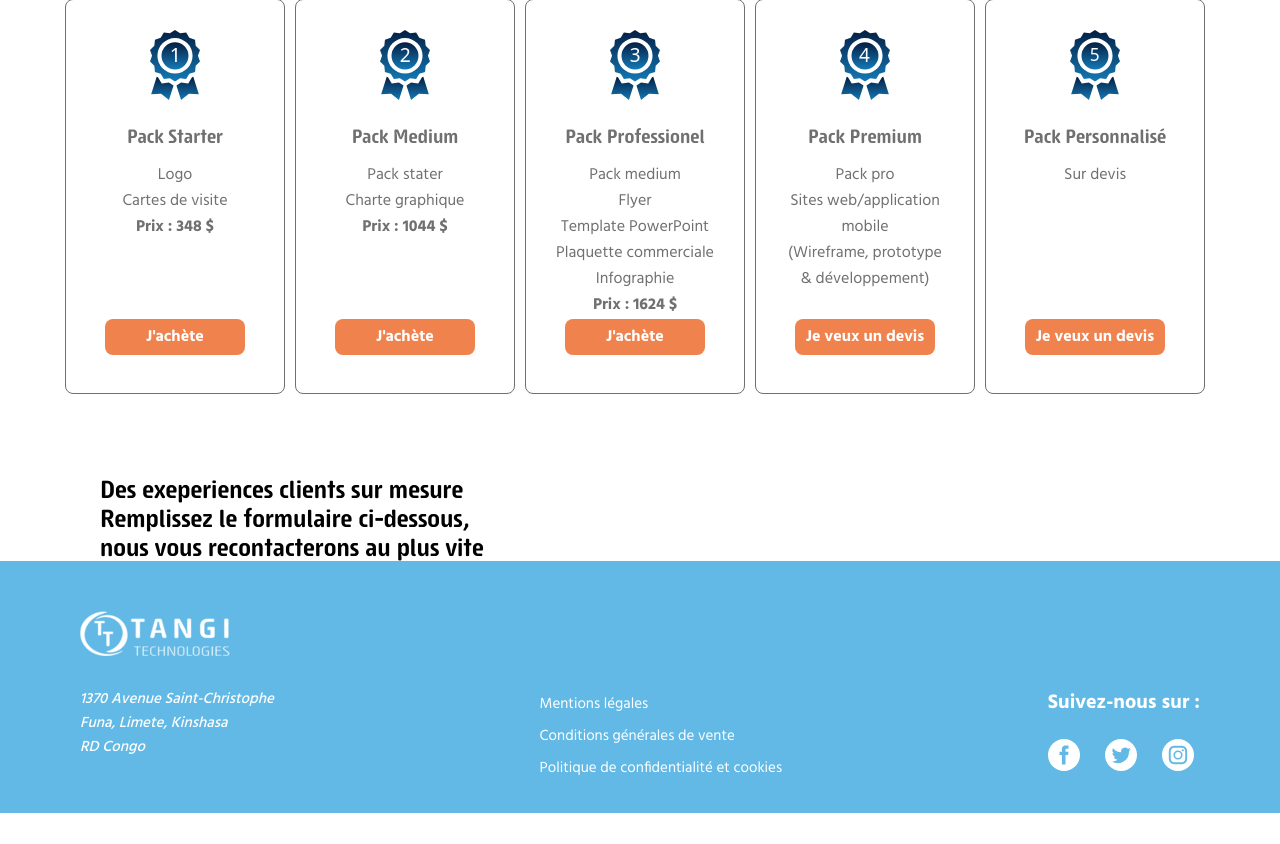
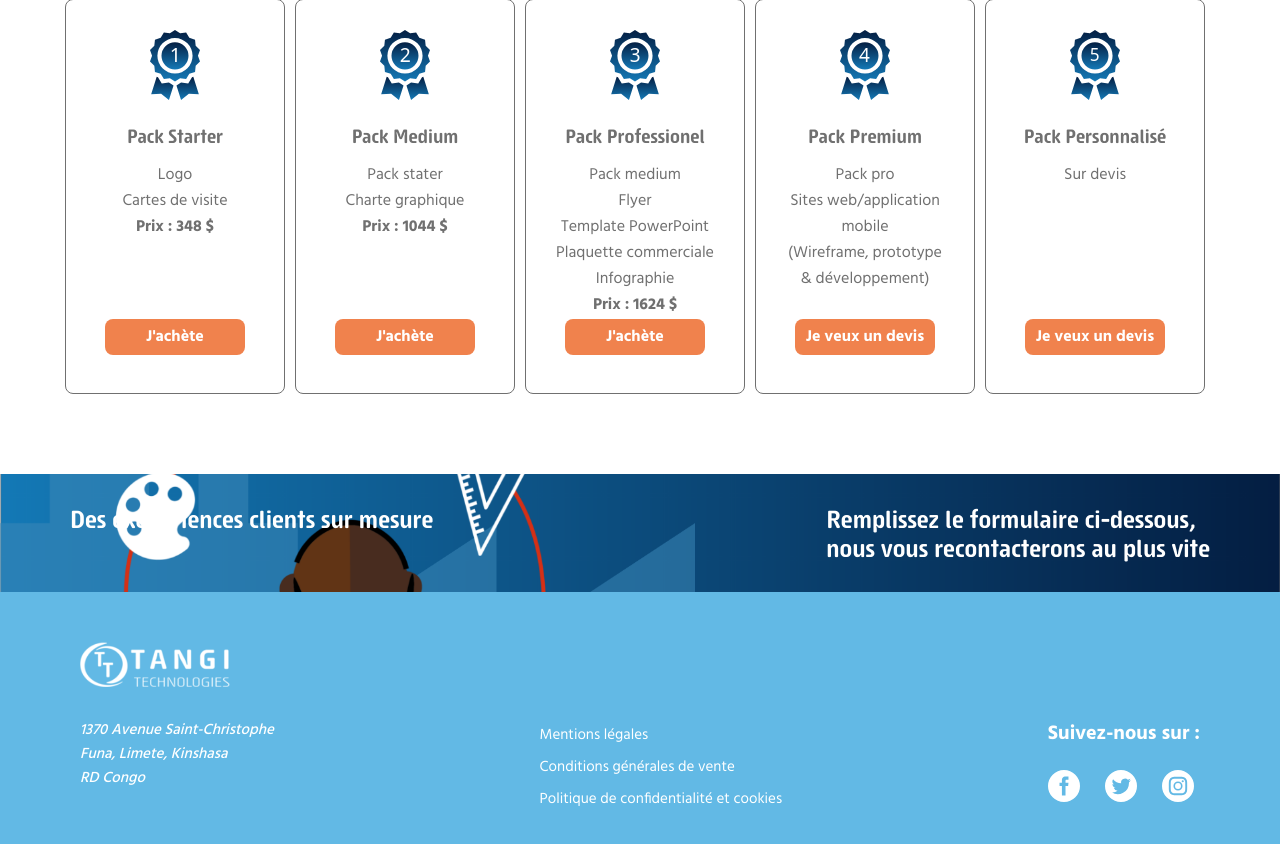
Before and after one commit to Eric999Dev/tangi-technologies, a WordPress theme: template front-page.php in a window 1280 px wide. Shown: the part 1977-2821 px from the top of the page. Before the commit the page ends 2790 px from the top, so only its background shows below. Run offline with PHP 8.4 and a stand-in for WordPress, Linux system fonts and the light colour scheme; the site name, menu and one post (Sample post) are stand-ins, and other content is empty; some libraries are stand-ins or nearby versions.

Commit message:
Suppression de  modal formulaire

```diff
--- a/front-page.php
+++ b/front-page.php
@@ -65,7 +65,7 @@ get_header();
   <div class="content-section">
     <h2 id="tarif">Nos tarifs</h2>
     <div class="wrap-prix">
-      <div class="vignette-prix" data-form="modal">
+      <div class="vignette-prix">
         <img src="<?php echo get_template_directory_uri(); ?>/images/section-3/medal_1.svg" alt="médaille">
         <h3>Pack Starter</h3>
         <p>Logo</p>
@@ -73,15 +73,15 @@ get_header();
         <p><strong>Prix : 348 $</strong></p>
         <a class="btn" data-form="modal">J'achète</a>
       </div>
-      <div class="vignette-prix" data-form="modal">
+      <div class="vignette-prix">
         <img src="<?php echo get_template_directory_uri(); ?>/images/section-3/medal_2.svg" alt="médaille">
         <h3>Pack Medium</h3>
         <p>Pack stater</p>
         <p>Charte graphique</p>
         <p><strong>Prix : 1044 $</strong></p>
-        <a class="btn" data-form="modal">J'achète</a>
+        <a class="btn">J'achète</a>
       </div>
-      <div class="vignette-prix" data-form="modal">
+      <div class="vignette-prix">
         <img src="<?php echo get_template_directory_uri(); ?>/images/section-3/medal_3.svg" alt="médaille">
         <h3>Pack Professionel</h3>
         <p>Pack medium</p>
@@ -90,26 +90,26 @@ get_header();
         <p>Plaquette commerciale</p>
         <p>Infographie</p>
         <p><strong>Prix : 1624 $</strong></p>
-        <a class="btn" data-form="modal">J'achète</a>
+        <a class="btn">J'achète</a>
       </div>
-      <div class="vignette-prix" data-form="modal">
+      <div class="vignette-prix">
         <img src="<?php echo get_template_directory_uri(); ?>/images/section-3/medal_4.svg" alt="médaille">
         <h3>Pack Premium</h3>
         <p>Pack pro</p>
         <p>Sites web/application mobile <br> (Wireframe, prototype <br>& développement)</p> <br>
-        <a class="btn" data-form="modal">Je veux un devis</a>
+        <a class="btn">Je veux un devis</a>
       </div>
-      <div class="vignette-prix" data-form="modal">
+      <div class="vignette-prix">
         <img src="<?php echo get_template_directory_uri(); ?>/images/section-3/medal_5.svg" alt="médaille">
         <h3>Pack Personnalisé</h3>
         <p>Sur devis</p>
-        <a class="btn" data-form="modal">Je veux un devis</a>
+        <a class="btn">Je veux un devis</a>
       </div>
     </div>
   </div>
 </section>
 
-<section>
+<section class="section-formulaire">
 	<div class="wrap-form">
 				<div>
 					<h2>Des exeperiences clients sur mesure</h2>
--- a/style.css
+++ b/style.css
@@ -150,9 +150,37 @@ button {
 .closeModal {
   display: none; }
 
+.section-formulaire {
+  background-image: url("./images/formulaire/formulaire.png");
+  background-size: cover;
+  background-position: left;
+  background-repeat: no-repeat;
+  color: white; }
+  @media screen and (min-width: 992px) {
+    .section-formulaire {
+      background-image: url("./images/section-2/digital-bis-desk.png");
+      background-position: 20% center;
+      top: 50%; } }
+
 .wrap-form {
   height: auto;
-  margin: 0 0 0 auto; }
+  margin: 0 0 0 auto;
+  width: 100%;
+  height: auto;
+  padding: 30px 20px;
+  display: -webkit-box;
+  display: -ms-flexbox;
+  display: flex;
+  -webkit-box-orient: vertical;
+  -webkit-box-direction: normal;
+  -ms-flex-flow: column nowrap;
+  flex-flow: column nowrap;
+  -webkit-box-pack: center;
+  -ms-flex-pack: center;
+  justify-content: center;
+  -webkit-box-align: center;
+  -ms-flex-align: center;
+  align-items: center; }
   .wrap-form .hbspt-form {
     width: 100%; }
   .wrap-form iframe,
@@ -172,9 +200,18 @@ button {
     color: white; }
   @media screen and (min-width: 992px) {
     .wrap-form {
-      max-width: 1180px; }
-      .wrap-form > div {
-        margin: 0 auto; } }
+      -webkit-box-orient: horizontal;
+      -webkit-box-direction: normal;
+      -ms-flex-flow: row nowrap;
+      flex-flow: row nowrap;
+      -webkit-box-pack: justify;
+      -ms-flex-pack: justify;
+      justify-content: space-between;
+      -webkit-box-align: start;
+      -ms-flex-align: start;
+      align-items: flex-start;
+      max-width: 1180px;
+      margin: 0 auto; } }
 
 .top-header {
   display: -webkit-box;
```
Also changed, not shown: sass/modal/_formulaire.scss (+32 -64 lines).
